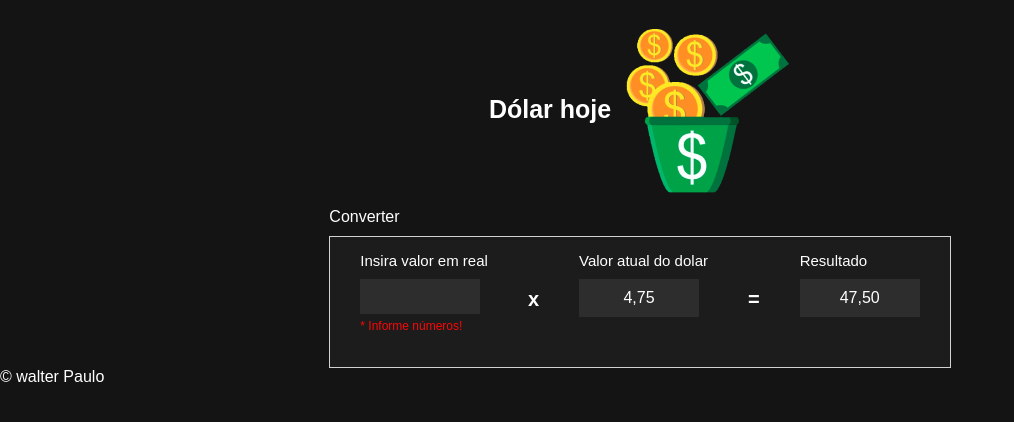
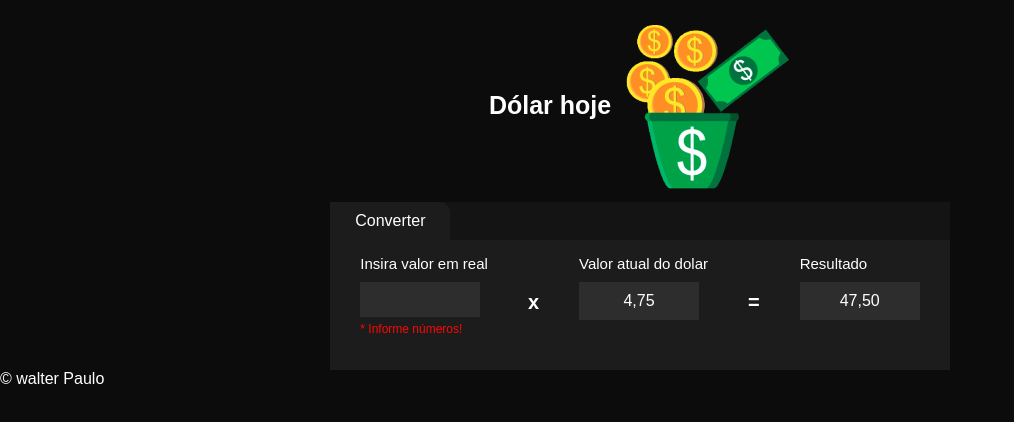
Before and after one commit to walterpaulo/dolar-vitejs, a React (Vite) app: page / in a window 1280 px wide. Shown: the top 422 px of the page, without its empty margins (0-1014 px from the left). Built offline with nearby package versions, Linux system fonts and the light colour scheme.

Commit message:
styled: all

```diff
--- a/src/page/Convert/index.tsx
+++ b/src/page/Convert/index.tsx
@@ -1,11 +1,11 @@
 import React from 'react';
 import Text4 from '../../components/Text4';
-import { BoxConvert, BoxInput, Container, ErrorNumber, ItemReal, Operador, TextBoxtResult } from './style';
+import { AbaBox, BoxConvert, BoxInput, Container, ErrorNumber, ItemReal, Operador, TextBoxtResult } from './style';
 
 function Convert() {
     return (
         <Container>
-                Converter
+                <AbaBox>Converter</AbaBox>
             <BoxConvert>
                 <ItemReal>
                     <Text4>Insira valor em real</Text4>
--- a/src/page/Convert/style.ts
+++ b/src/page/Convert/style.ts
@@ -4,19 +4,26 @@ import styled from "styled-components";
 export const Container = styled.div`
     display: flex;
     flex-direction: column;
-    background-color: #141414;
+    background-color: var(--container-bg-secundary);
     max-width: 800px;
+`
+
+export const AbaBox = styled.div`
+    background-color: var(--container-bg-primary);
+    width: 100px;
+    text-align: center;
+    padding: 10px;
+    border-radius: 0px 10px 0px 0px;
 `
 
 export const BoxConvert = styled.div`
     display: flex;
     align-items: center;
     height: 100%;
-    border: 1px solid var(--color-white-clear);
+    /* border: 1px solid var(--color-white-clear); */
     background-color: var(--container-bg-primary);
     padding: 15px 30px;
     gap: 40px;
-    margin-top: 10px;
     padding-bottom: 20px;
 `
 export const ItemReal  = styled.div`
--- a/src/styles/global.ts
+++ b/src/styles/global.ts
@@ -13,9 +13,10 @@ export default createGlobalStyle`
 
     }
     :root{
-        --main-bg-color: #141414;
+        --main-bg-color: #0C0C0C;
         --font-bg-color: #ffff;
         --container-bg-primary: #1C1C1C;
+        --container-bg-secundary: #141414;
         --color-white: #2D2D2D;
         --color-white-clear: #D2D2D2;
         --color-red: #fc0707;
```
